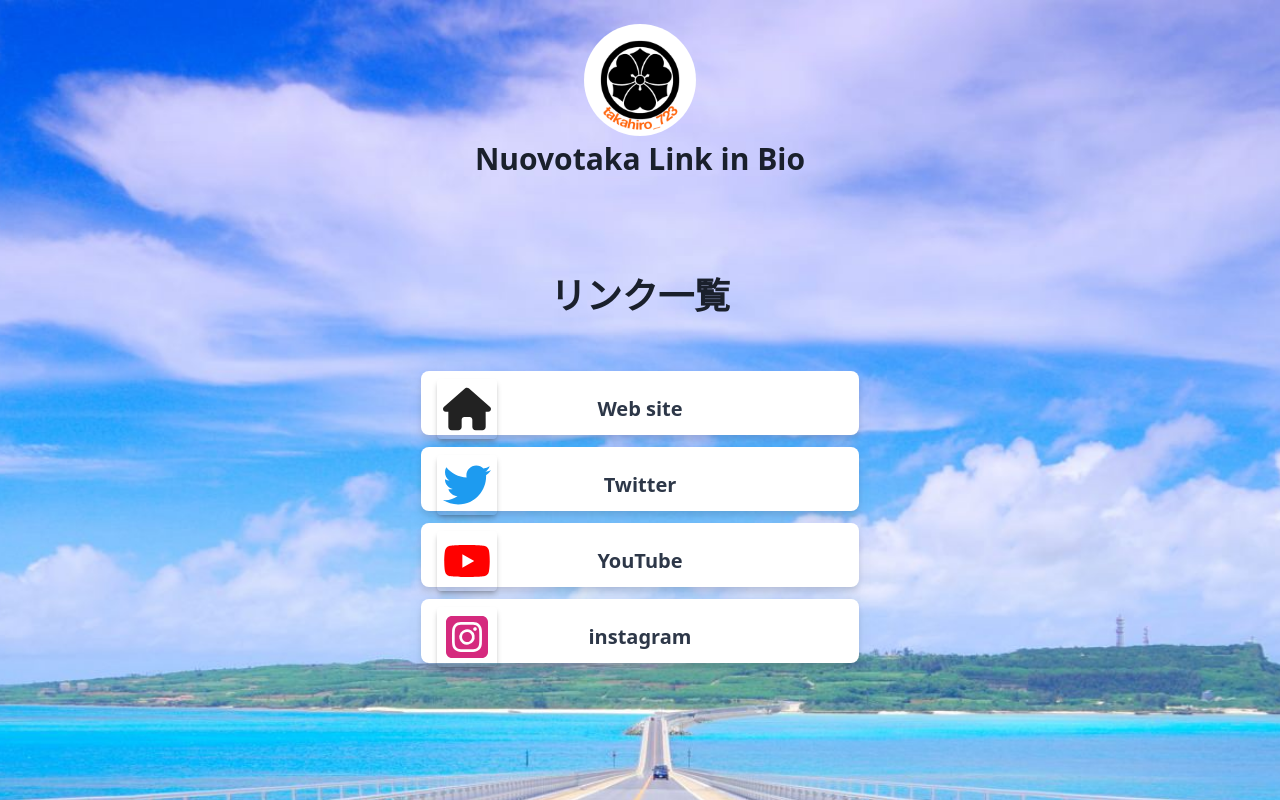
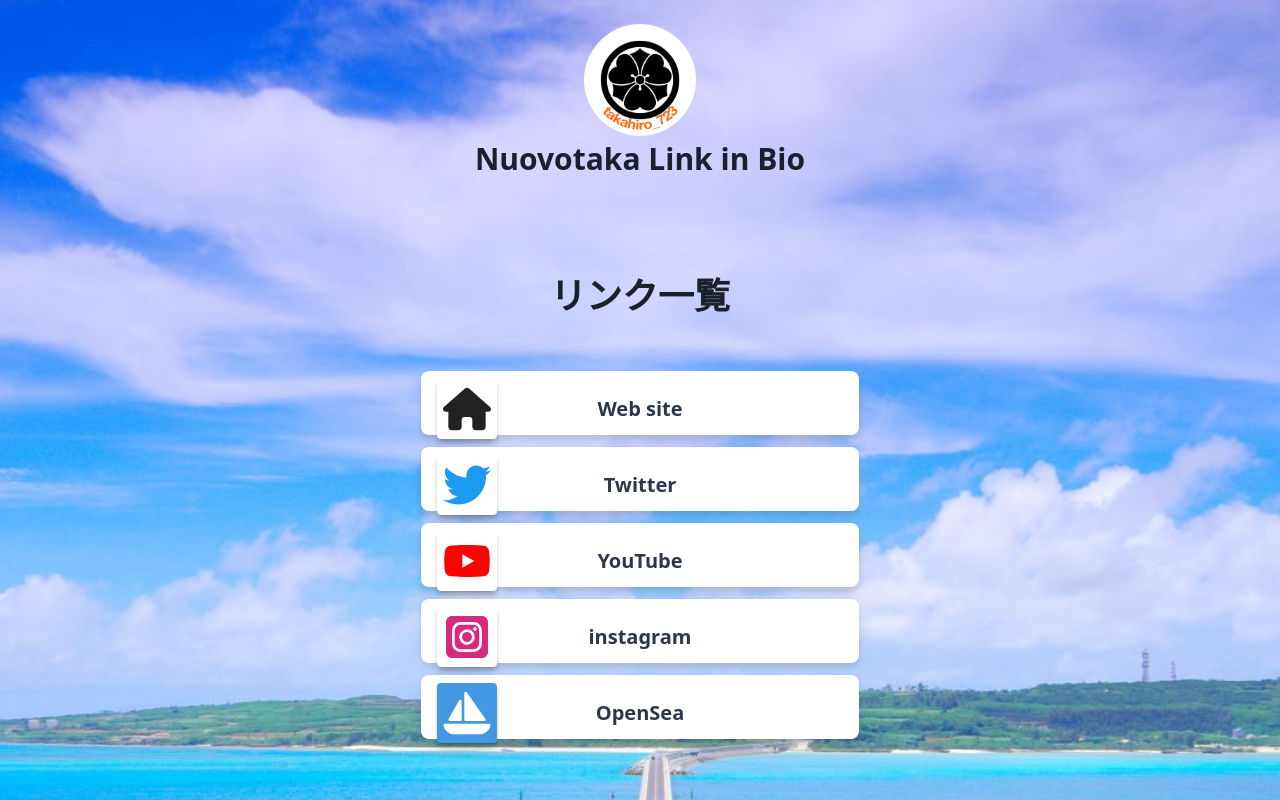
Before and after one commit to nuovotaka/link_in_bio_2022, a Next.js app: page / in a window 1280 px wide. Shown: the top 800 px of the page. Built offline with nearby package versions, Linux system fonts and the light colour scheme; no server answers.

Commit message:
add opensea

```diff
--- a/src/feature/VerticalFeatureRow.tsx
+++ b/src/feature/VerticalFeatureRow.tsx
@@ -7,6 +7,7 @@
   site_url: string;
   fa: any;
   color: string;
+  bgcolor: string;
 };
 
 const VerticalFeatureRow = (props: IVerticalFeatureRowProps) => {
@@ -33,7 +34,11 @@
           className="grid grid-cols-4 gap-1 items-center"
           href={`${props.site_url}`}
         >
-          <SnsFa faicon={props.fa} facolor={props.color}></SnsFa>
+          <SnsFa
+            faicon={props.fa}
+            facolor={props.color}
+            fabgcolor={props.bgcolor}
+          ></SnsFa>
           <span className="col-span-2">{props.title}</span>
         </a>
       </div>
--- a/src/sns/SNS.tsx
+++ b/src/sns/SNS.tsx
@@ -6,6 +6,7 @@
 type ISNSProps = {
   faicon: any;
   facolor: string;
+  fabgcolor: string;
 };
 
 const SnsFa = (props: ISNSProps) => {
@@ -14,7 +15,8 @@
     'h-12',
     'w-12',
     'p-1.5',
-    'fill-current'
+    'fill-current',
+    `${props.fabgcolor}`
   );
 
   return (
--- a/src/templates/VerticalFeatures.tsx
+++ b/src/templates/VerticalFeatures.tsx
@@ -3,7 +3,7 @@
   faYoutube,
   faInstagramSquare,
 } from '@fortawesome/free-brands-svg-icons';
-import { faHome } from '@fortawesome/free-solid-svg-icons';
+import { faHome, faSailboat } from '@fortawesome/free-solid-svg-icons';
 
 import { VerticalFeatureRow } from '../feature/VerticalFeatureRow';
 import { Section } from '../layout/Section';
@@ -15,24 +15,35 @@
       site_url="https://nuovotaka.com"
       fa={faHome}
       color={'#222'}
+      bgcolor={'bg-white'}
     />
     <VerticalFeatureRow
       title="Twitter"
       site_url="https://twitter.com/nuovotaka"
       fa={faTwitter}
       color={'#1d9bf0'}
+      bgcolor={'bg-white'}
     />
     <VerticalFeatureRow
       title="YouTube"
       site_url="https://www.youtube.com/channel/UCIGPyA3GEOTn1F9-kb8qfAg/featured"
       fa={faYoutube}
       color={'#ff0100'}
+      bgcolor={'bg-white'}
     />
     <VerticalFeatureRow
       title="instagram"
       site_url="https://www.instagram.com/takahiro_723/"
       fa={faInstagramSquare}
       color={'#d52a7e'}
+      bgcolor={'bg-white'}
+    />
+    <VerticalFeatureRow
+      title="OpenSea"
+      site_url="https://opensea.io/collection/t723hmm"
+      fa={faSailboat}
+      color={'#ffffff'}
+      bgcolor={'bg-blue-500'}
     />
   </Section>
 );
```
